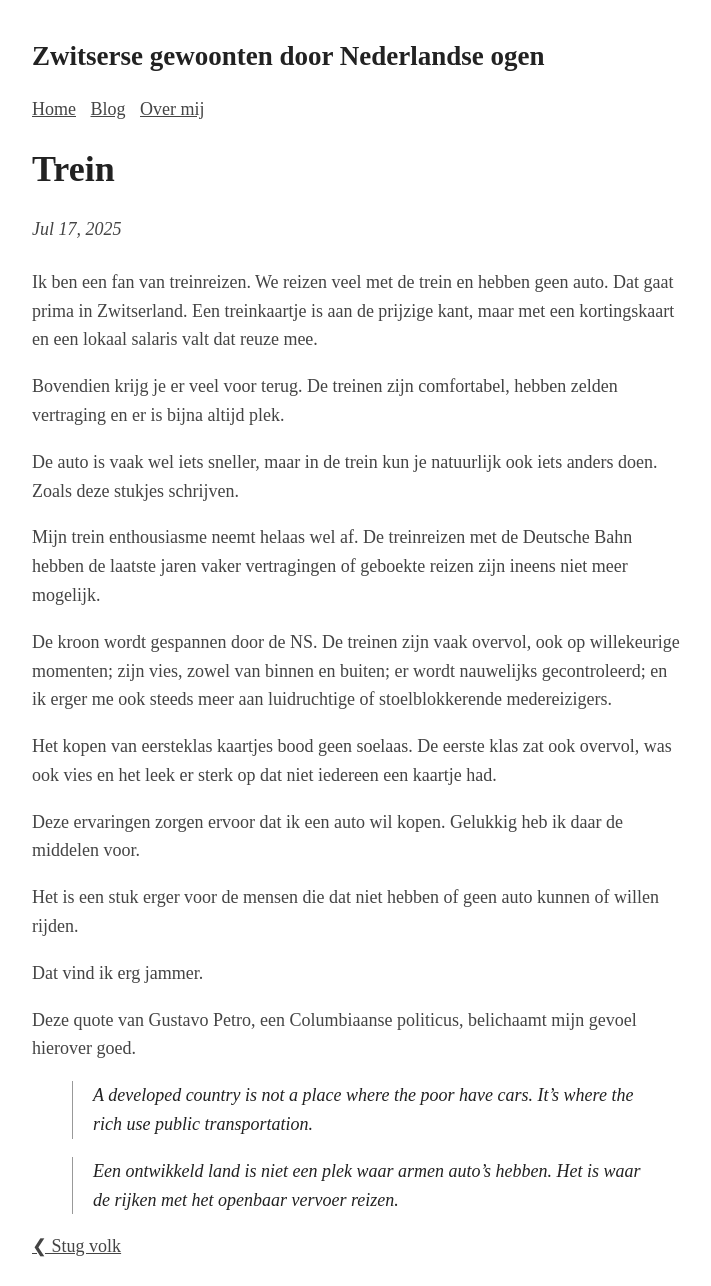
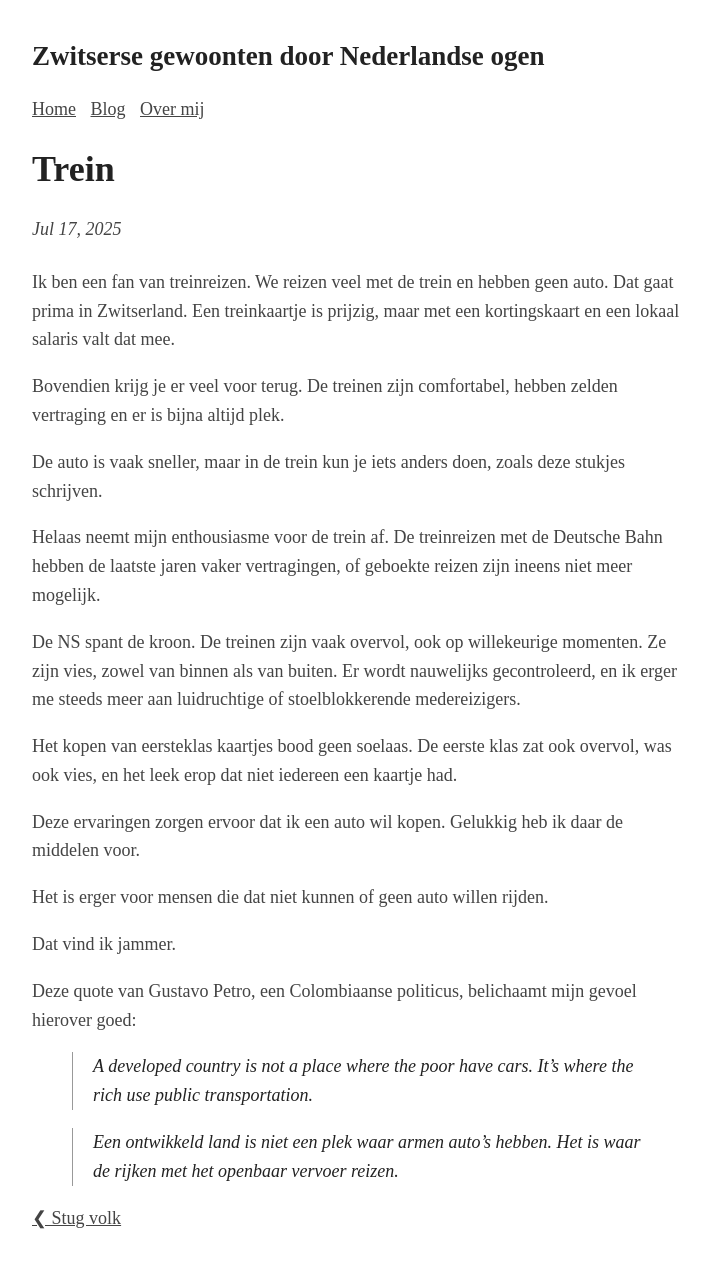
Before and after one commit to Roald87/roaldin.ch, a Jekyll site: the page built from _posts/2025-07-17-trein.md, in a window 1280 px wide. Shown: the whole page, without its empty margins (283-994 px from the left). Built offline with Jekyll 4.4.1, drawn with Linux system fonts in a browser that asks for light colours; after the commit the page ends 1257 px from its top, so only the background shows below that.

Commit message:
Spellcheck by ChatGPT

```diff
--- a/_posts/2025-07-17-trein.md
+++ b/_posts/2025-07-17-trein.md
@@ -4,25 +4,25 @@ title: Trein
 image:
 ---
 
-Ik ben een fan van treinreizen. We reizen veel met de trein en hebben geen auto. Dat gaat prima in Zwitserland. Een treinkaartje is aan de prijzige kant, maar met een kortingskaart en een lokaal salaris valt dat reuze mee.
+Ik ben een fan van treinreizen. We reizen veel met de trein en hebben geen auto. Dat gaat prima in Zwitserland. Een treinkaartje is prijzig, maar met een kortingskaart en een lokaal salaris valt dat mee.
 
 Bovendien krijg je er veel voor terug. De treinen zijn comfortabel, hebben zelden vertraging en er is bijna altijd plek.
 
-De auto is vaak wel iets sneller, maar in de trein kun je natuurlijk ook iets anders doen. Zoals deze stukjes schrijven.
+De auto is vaak sneller, maar in de trein kun je iets anders doen, zoals deze stukjes schrijven.
 
-Mijn trein enthousiasme neemt helaas wel af. De treinreizen met de Deutsche Bahn hebben de laatste jaren vaker vertragingen of geboekte reizen zijn ineens niet meer mogelijk.
+Helaas neemt mijn enthousiasme voor de trein af. De treinreizen met de Deutsche Bahn hebben de laatste jaren vaker vertragingen, of geboekte reizen zijn ineens niet meer mogelijk.
 
-De kroon wordt gespannen door de NS. De treinen zijn vaak overvol, ook op willekeurige momenten; zijn vies, zowel van binnen en buiten; er wordt nauwelijks gecontroleerd; en ik erger me ook steeds meer aan luidruchtige of stoelblokkerende medereizigers.
+De NS spant de kroon. De treinen zijn vaak overvol, ook op willekeurige momenten. Ze zijn vies, zowel van binnen als van buiten. Er wordt nauwelijks gecontroleerd, en ik erger me steeds meer aan luidruchtige of stoelblokkerende medereizigers.
 
-Het kopen van eersteklas kaartjes bood geen soelaas. De eerste klas zat ook overvol, was ook vies en het leek er sterk op dat niet iedereen een kaartje had.
+Het kopen van eersteklas kaartjes bood geen soelaas. De eerste klas zat ook overvol, was ook vies, en het leek erop dat niet iedereen een kaartje had.
 
 Deze ervaringen zorgen ervoor dat ik een auto wil kopen. Gelukkig heb ik daar de middelen voor.
 
-Het is een stuk erger voor de mensen die dat niet hebben of geen auto kunnen of willen rijden.
+Het is erger voor mensen die dat niet kunnen of geen auto willen rijden.
 
-Dat vind ik erg jammer.
+Dat vind ik jammer.
 
-Deze quote van Gustavo Petro, een Columbiaanse politicus, belichaamt mijn gevoel hierover goed.
+Deze quote van Gustavo Petro, een Colombiaanse politicus, belichaamt mijn gevoel hierover goed:
 
 > A developed country is not a place where the poor have cars. It's where the rich use public transportation.
 
```
